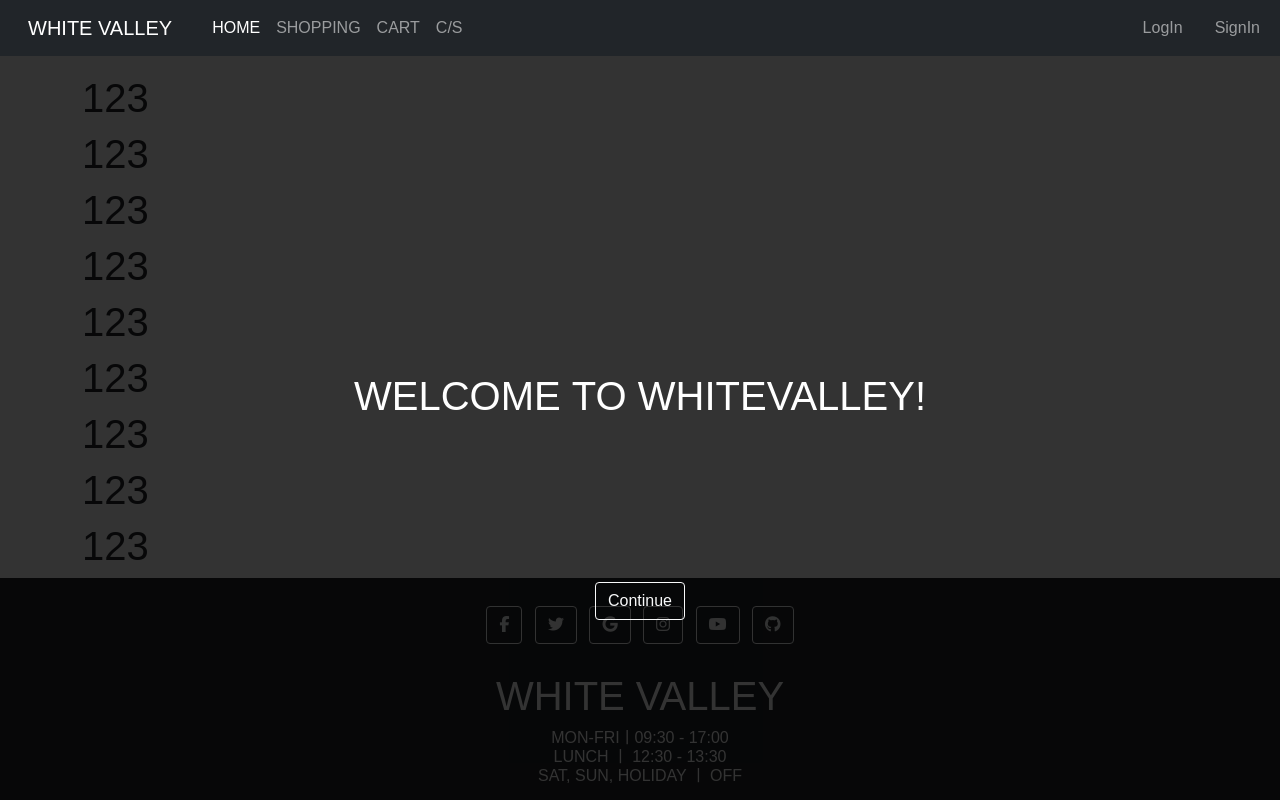
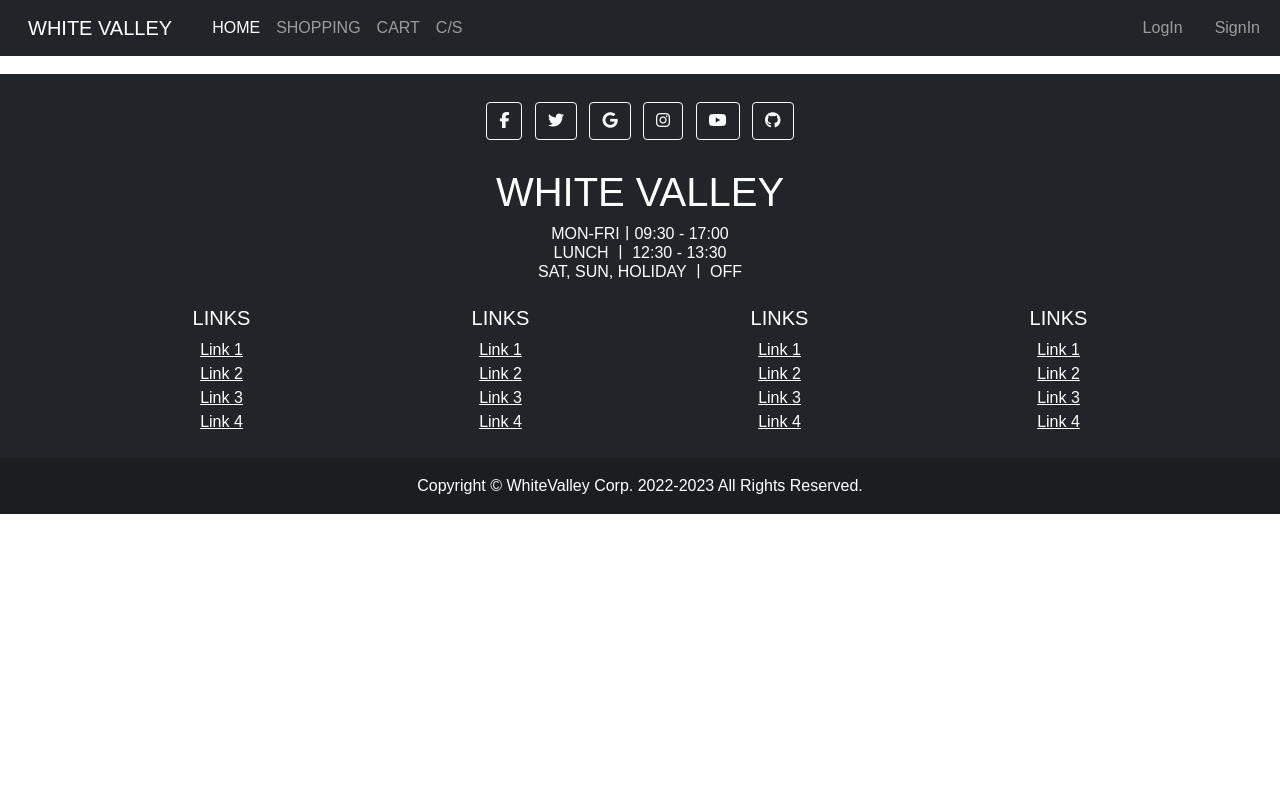
Before and after one commit to jeonghyeonkim1/WhiteValley, a Django app: page /whitevalley/ in a window 1280 px wide. Run offline with Django 3.2, Linux system fonts and the light colour scheme; some libraries are stand-ins or nearby versions.

Commit message:
jh#0328_3
1. css, js 파일 추가

```diff
--- a/shop/templates/home.html
+++ b/shop/templates/home.html
@@ -7,17 +7,4 @@
 {% endblock %}
 
 {% block contents %}
-    <div id="greet" class="text-white position-fixed d-flex flex-column justify-content-center align-items-center">
-        <h1 id="typing">WELCOME TO WHITEVALLEY!</h1>
-        <button class="btn btn-outline-light position-absolute">Continue</button>
-    </div>
-    <h1>123</h1>
-    <h1>123</h1>
-    <h1>123</h1>
-    <h1>123</h1>
-    <h1>123</h1>
-    <h1>123</h1>
-    <h1>123</h1>
-    <h1>123</h1>
-    <h1>123</h1>
 {% endblock %}
```
Also changed, not shown: static/css/cs.css (added), static/css/order.css (added), static/css/recommendation.css (added), static/css/user.css (added), static/js/cs.js (added), static/js/order.js (added), static/js/recommendation.js (added), static/js/user.js (added).
